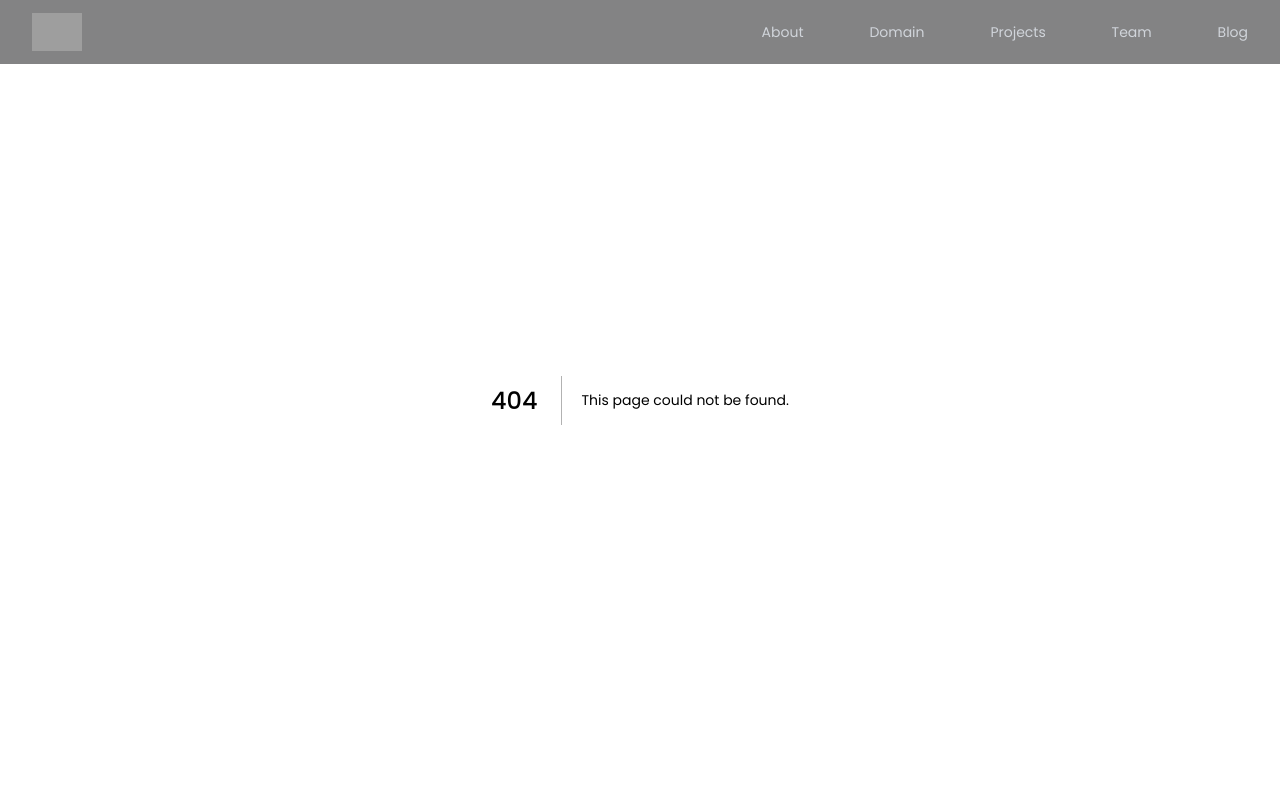
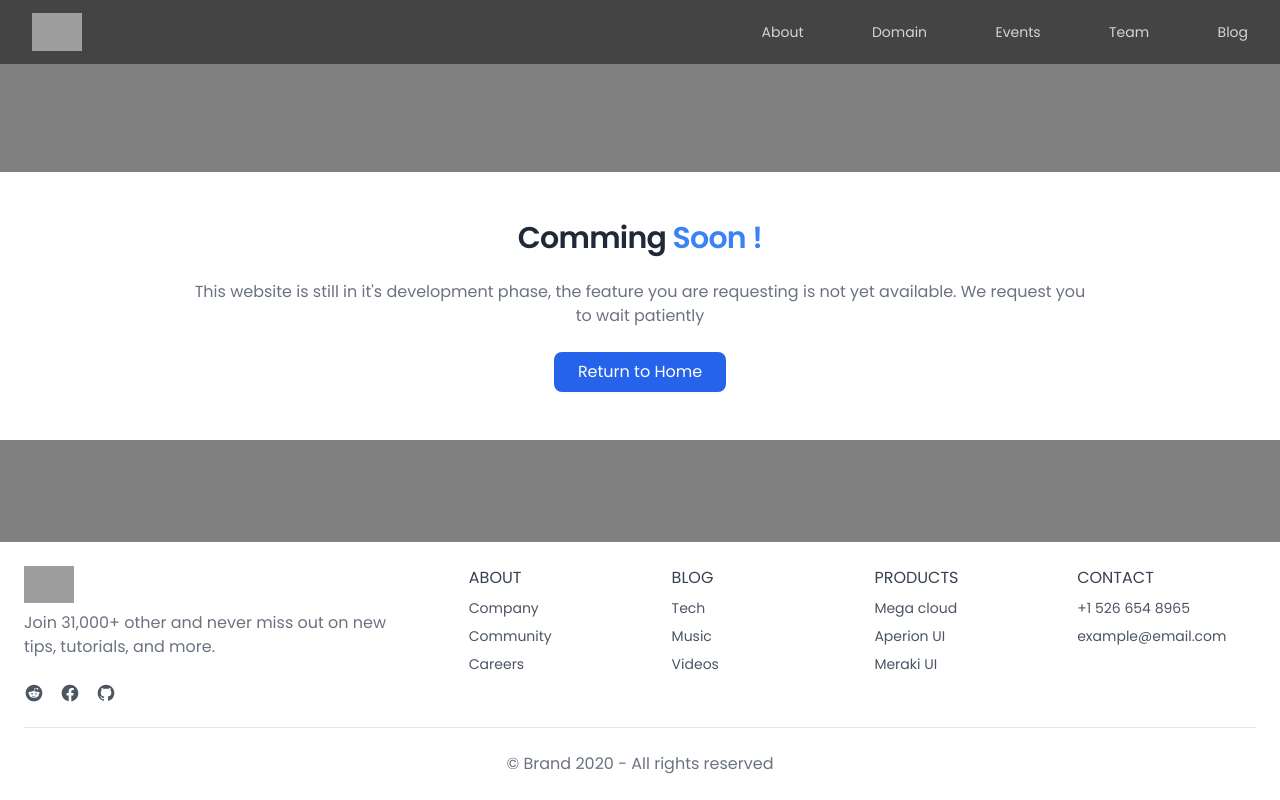
Before and after one commit to Enigma-IIITS/enigma-site, a Next.js app in the folder client/: page /team in a window 1280 px wide. Before the commit this address had no page. Shown: the top 800 px of the page. Built offline with nearby package versions, Linux system fonts and the light colour scheme; grey boxes are pictures that could not be loaded; a web font is replaced by a local one.

Commit message:
Comming soon pages added

```diff
--- /dev/null
+++ b/client/src/app/blogs/page.jsx
@@ -0,0 +1,12 @@
+import CommingSoon from '@/components/CommingSoon'
+import React from 'react'
+
+const page = () => {
+    return (
+        <div>
+            <CommingSoon />
+        </div>
+    )
+}
+
+export default page
--- /dev/null
+++ b/client/src/app/domain/page.jsx
@@ -0,0 +1,12 @@
+import CommingSoon from '@/components/CommingSoon'
+import React from 'react'
+
+const page = () => {
+    return (
+        <div>
+            <CommingSoon />
+        </div>
+    )
+}
+
+export default page
--- /dev/null
+++ b/client/src/app/events/page.jsx
@@ -0,0 +1,12 @@
+import CommingSoon from '@/components/CommingSoon'
+import React from 'react'
+
+const page = () => {
+    return (
+        <div>
+            <CommingSoon />
+        </div>
+    )
+}
+
+export default page
--- a/client/src/app/page.js
+++ b/client/src/app/page.js
@@ -9,6 +9,7 @@ import { ScrollTrigger } from 'gsap/ScrollTrigger'
 import Leads from '@/components/Home/Leads'
 import MyTimeline from '@/components/Home/MyTimeline'
 import Domains from '@/components/Home/Domains'
+import Mentor from '@/components/Home/Mentor'
 gsap.registerPlugin(ScrollTrigger)
 
 export default function Home() {
@@ -28,7 +29,7 @@ export default function Home() {
                 },
             })
 
-            tl.to(ref2.current, { y: 250 }, 0)
+            tl.to(ref2.current, { y: 400 }, 0)
 
             const tl2 = gsap.timeline({
                 scrollTrigger: {
@@ -52,7 +53,7 @@ export default function Home() {
             <div className={styles.welcome}>
                 <div
                     ref={ref1}
-                    className="  bg-grey/5 w-screen h-screen flex justify-center items-center"
+                    className="  bg-black/30 w-screen h-screen flex justify-center items-center"
                 >
                     <div className="mx-auto max-w-2xl ">
                         <div
@@ -70,7 +71,7 @@ export default function Home() {
                     </div>
                 </div>
             </div>
-            <div
+            <section id='about'
                 ref={ref3}
                 className=" w-full min-h-[400px] text-center flex flex-col justify-around my-10 bg-zinc-950 "
             >
@@ -108,10 +109,10 @@ export default function Home() {
                         ref={ref4}
                     />
                 </div>
-            </div>
+            </section>
             <MyTimeline />
             <Domains />
-
+            <Mentor />
             <Leads />
         </main>
     )
--- /dev/null
+++ b/client/src/app/team/page.jsx
@@ -0,0 +1,12 @@
+import CommingSoon from '@/components/CommingSoon'
+import React from 'react'
+
+const page = () => {
+    return (
+        <div>
+            <CommingSoon />
+        </div>
+    )
+}
+
+export default page
--- /dev/null
+++ b/client/src/components/CommingSoon.jsx
@@ -0,0 +1,25 @@
+import React from 'react'
+
+const CommingSoon = () => {
+    return (
+        <section className="bg-white dark:bg-gray-900">
+            <div className="container flex flex-col items-center px-4 py-12 mx-auto text-center">
+                <h2 className="max-w-2xl mx-auto text-2xl font-semibold tracking-tight text-gray-800 xl:text-3xl dark:text-white">
+                    Comming <span className="text-blue-500">Soon !</span>
+                </h2>
+
+                <p className="max-w-4xl mt-6 text-center text-gray-500 dark:text-gray-300">
+                    This website is still in it's development phase, the feature you are requesting is not yet available. We request you to wait patiently
+                </p>
+
+                <div className="inline-flex w-full mt-6 sm:w-auto">
+                    <a href="/" className="inline-flex items-center justify-center w-full px-6 py-2 text-white duration-300 bg-blue-600 rounded-lg hover:bg-blue-500 focus:ring focus:ring-blue-300 focus:ring-opacity-80">
+                        Return to Home
+                    </a>
+                </div>
+            </div>
+        </section>
+    )
+}
+
+export default CommingSoon
--- a/client/src/components/Home/Domains.jsx
+++ b/client/src/components/Home/Domains.jsx
@@ -8,10 +8,10 @@ import { Button } from '../ui/button'
 gsap.registerPlugin(ScrollTrigger)
 
 const domains = [
-    { style: Styles.cyberBackground, text: 'Cyber Security', description: "Lorem ipsum dolor sit amet consectetur adipisicing elit. Nam incidunt tenetur error cumque hic natus dolores consequatur eaque aspernatur dolor!", link: "#" },
-    { style: Styles.cgBackground, text: 'Computer Graphics', description: "Lorem ipsum dolor sit amet consectetur adipisicing elit. Nam incidunt tenetur error cumque hic natus dolores consequatur eaque aspernatur dolor!", link: "#" },
-    { style: Styles.ssBackground, text: 'System Software', description: "Lorem ipsum dolor sit amet consectetur adipisicing elit. Nam incidunt tenetur error cumque hic natus dolores consequatur eaque aspernatur dolor!", link: "#" },
-    { style: Styles.dsBackground, text: 'Distributed Systems', description: "Lorem ipsum dolor sit amet consectetur adipisicing elit. Nam incidunt tenetur error cumque hic natus dolores consequatur eaque aspernatur dolor!", link: "#" },
+    { style: Styles.cyberBackground, text: 'Cyber Security', description: "This domain is a multifaceted discipline that adapts to the evolving digital landscape. It combines advanced technologies and comprehensive strategies. Exploring and protecting your digital world is its vision.", link: "/domain" },
+    { style: Styles.cgBackground, text: 'Computer Graphics', description: "Computer Graphics is a fascinating and dynamic field that encompasses a wide range of cross domain projects and applications. This multidisciplinary field leverages GPU acceleration using many advanced techniques.", link: "/domain" },
+    { style: Styles.ssBackground, text: 'System Software', description: "System software being the backbone of modern computing,inspires the tech enthusiasts to explore and have hands on experience on developing and optimizing the computer systems like operating systems,utility programs etc.", link: "/domain" },
+    { style: Styles.dsBackground, text: 'Distributed Systems', description: "With the advancement in technology becoming more distributed and interconnected,this domain has become crucial. It delves into cloud computing ,network protocols,and blockchain to build more scalable and efficient systems.", link: "/domain" },
 ]
 
 const Domains = () => {
@@ -52,17 +52,17 @@ const Domains = () => {
         >
             <h1 className="text-3xl my-5">Domains</h1>
             <Separator className="my-5 bg-white/60" />
-            <div className="flex flex-wrap justify-around py-12 px-5 items-center ">
+            <div className="flex flex-wrap justify-around py-12 px-5 items-center max-w-[90%] min-h-[350px] ">
                 {domains.map((domain, index) => (
-                    <div key={index} className='relative w-56 h-24  mt-7'>
+                    <div key={index} className='relative  h-24 w-[300px] sm:w-[400px] mt-7'>
 
                         <div
 
                             ref={(ref) => (back.current[index] = ref)}
-                            className={`w-56 h-24 overflow-hidden hover:h-[400px] absolute top-0 hover:top-[-200px] hover:z-30  rounded ${domain.style}`}
+                            className={`w-[300px] mx-[100px] sm:w-[400px] flex flex-col items-center h-[100px] overflow-hidden hover:h-[350px] absolute top-0 hover:top-[-175px] hover:z-30  rounded ${domain.style}`}
                         >
                             <div className="py-7 rounded md:w-fit mt-0 px-5 text-xl backdrop-blur-sm bg-black/30">
-                                <h2 className=' h-12 w-44 mb-5 ' >
+                                <h2 className=' h-12 w-44 mb-5  m-auto' >
                                     {domain.text}
                                 </h2>
                                 <div className=' py-4 bg-gray-900/50 rounded ' >
--- a/client/src/components/Navbar.jsx
+++ b/client/src/components/Navbar.jsx
@@ -45,15 +45,16 @@ const Navbar = () => {
     }, [pathname])
 
     return (
+        <>
             <header
                 className={`fixed z-10 text-xl transition duration-500 w-screen py-4 top-0 left-0 flex justify-center items-center ${solidNav ? 'backdrop-blur-sm bg-zinc-950/50' : ' bg-transparent'}   ${isOpen ? 'h-fit py-10' : 'h-16'}`}
             >
-            <div className="mx-auto w-full px-4 sm:px-6 lg:px-8">
+                <nav className="mx-auto w-full px-4 sm:px-6 lg:px-8">
                     <div
                         className={`flex items-center justify-between ${isOpen ? 'flex-col' : 'md:flex md:items-center md:gap-12'}`}
                     >
                         <div className={`flex-1 md:flex md:items-center md:gap-12 ${isOpen ? "absolute top-9 left-7 " : ""} `}>
-                        <a className="block text-white " href="#">
+                            <a className="block text-white " href="/">
                                 <Image
                                     src="https://github.com/Enigma-IIITS/enigma-site/assets/116871732/c72bc255-b90b-45f6-b980-b7b451d6465c"
                                     alt="logo"
@@ -76,7 +77,7 @@ const Navbar = () => {
                                     <li>
                                         <a
                                             className="text-gray-300 hover:text-gray-400/75 transition "
-                                        href="#"
+                                            href="/#about"
                                         >
                                             About
                                         </a>
@@ -84,7 +85,7 @@ const Navbar = () => {
                                     <li>
                                         <a
                                             className="text-gray-300 hover:text-gray-400/75 transition "
-                                        href="#"
+                                            href="/domain"
                                         >
                                             Domain
                                         </a>
@@ -92,15 +93,15 @@ const Navbar = () => {
                                     <li>
                                         <a
                                             className="text-gray-300 hover:text-gray-400/75 transition "
-                                        href="#"
+                                            href="/events"
                                         >
-                                        Projects
+                                            Events
                                         </a>
                                     </li>
                                     <li>
                                         <a
                                             className="text-gray-300 hover:text-gray-400/75 transition "
-                                        href="#"
+                                            href="/team"
                                         >
                                             Team
                                         </a>
@@ -108,7 +109,7 @@ const Navbar = () => {
                                     <li>
                                         <a
                                             className="text-gray-300 hover:text-gray-400/75 transition "
-                                        href="#"
+                                            href="/blogs"
                                         >
                                             Blog
                                         </a>
@@ -129,8 +130,10 @@ const Navbar = () => {
                             </div>
                         </div>
                     </div>
-            </div>
+                </nav>
             </header>
+            {(pathname !== '/') && (<div className=' h-[70px]'></div>)}
+        </>
     )
 }
 
```
Also changed, not shown: client/src/app/contact/page.jsx (deleted), client/src/app/events/[year]/[event]/page.jsx (deleted). Lines whose indentation alone changed are shown as unchanged.
